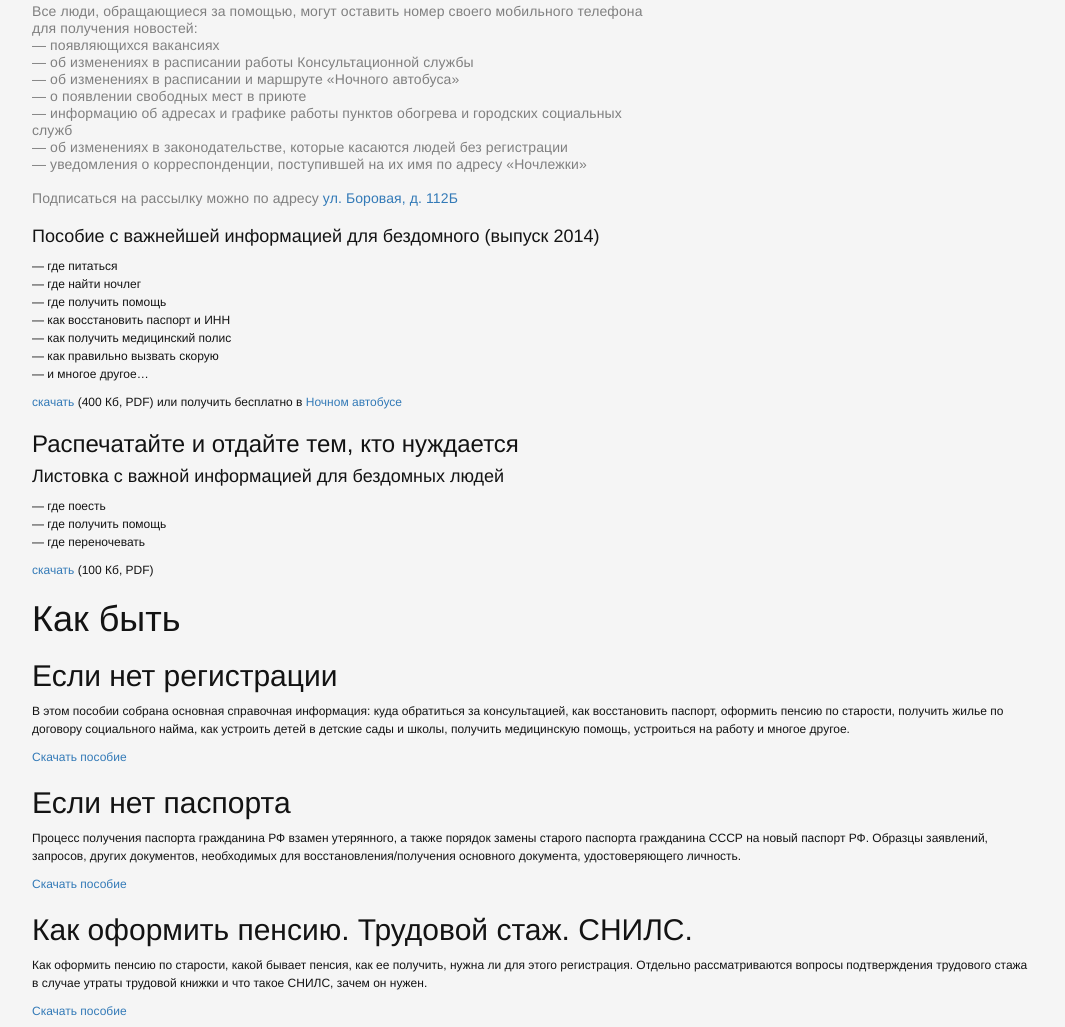
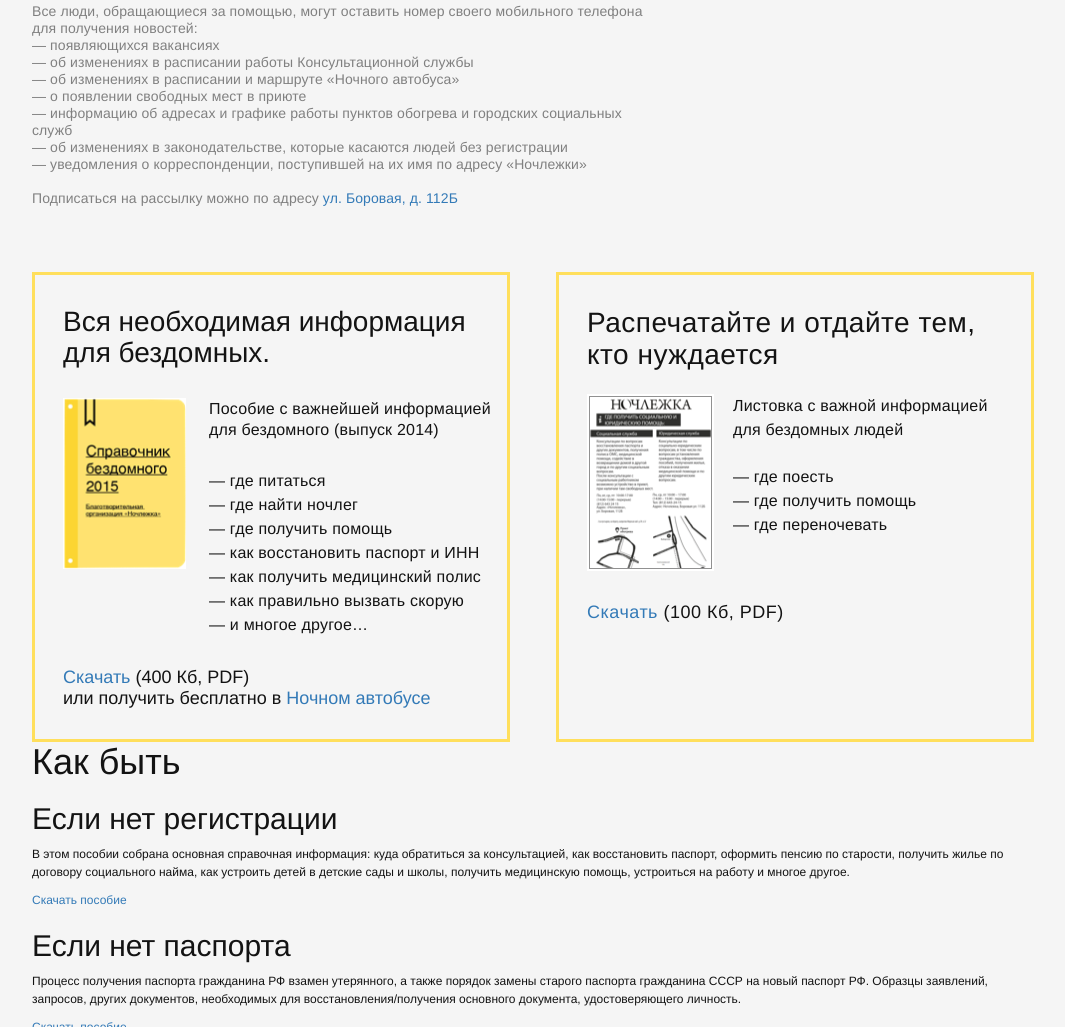
Before and after one commit to alidzen/nighsleep, a plain HTML site: page index.html in a window 1280 px wide. Shown: the part 2441-3468 px from the top of the page, without its empty margins (107-1172 px from the left). Drawn offline with nearby package versions, Linux system fonts and the light colour scheme.

Commit message:
End b-info

```diff
--- a/index.html
+++ b/index.html
@@ -264,15 +264,18 @@
             ул. Боровая, д. 112Б
           </a>
         </p>
-      </section>
-      <!-- / section sms-mail-->
+      </section><!-- / section sms-mail-->
+
 
       <section class="b-info">
-        <div>
+
+        <div class="block-1">
           <h3 class="header">
-
+            Вся необходимая информация для бездомных.
           </h3>
-          <div>
+          <div class="content">
+            <img src="img/sprav-1.png" alt="Обложка справочника бездомного
+            2015 г.">
             <h4>
               Пособие с важнейшей информацией для бездомного (выпуск 2014)
             </h4>
@@ -285,24 +288,28 @@
               — как правильно вызвать скорую<br>
               — и многое другое…
             </p>
+          </div> <!-- b-info__content -->
           <div class="footer">
             <span>
               <a href="#">
-                  скачать
+                Скачать
               </a>
-                (400 Кб, PDF) или получить бесплатно в
+              (400 Кб, PDF) <br>
+              или получить бесплатно в
               <a href="#">
                 Ночном автобусе
               </a>
             </span>
-            </div>
-          </div>
-        </div>
-        <div>
+          </div> <!-- / footer-->
+        </div> <!-- block-1 -->
+
+        <div class="block-2">
           <h3 class="header">
             Распечатайте и отдайте тем, кто нуждается
           </h3>
-          <div>
+          <div class="content">
+            <img src="img/sprav-2.png" alt="Обложка листовки с
+            важной информацией для бездомных людей">
             <h4>
               Листовка с важной информацией для бездомных людей
             </h4>
@@ -311,18 +318,18 @@
               — где получить помощь<br>
               — где переночевать
             </p>
+          </div> <!-- / content-->
           <div class="footer">
             <span>
               <a href="#">
-                  скачать
+                Скачать
               </a>
               (100 Кб, PDF)
             </span>
-            </div>
-          </div>
-        </div>
-      </section>
-      <!-- / b-info-->
+          </div> <!-- / footer -->
+        </div> <!-- / block-2 -->
+      </section><!-- / b-info-->
+
 
       <section class="b-how-to-be">
         <h1>
--- a/sass/base/_settings.scss
+++ b/sass/base/_settings.scss
@@ -10,7 +10,7 @@ $font-M: 16px;
 $font-ML: 17px; /* ссылка в features content */
 $font-L: 18px;
 $font-XL: 24px;
-$font-XL-bigger: 28px; /* h3 в b-sms-mail */
+$font-XL-bigger: 28px; /* h3 в b-sms-mail, h3 b-info  */
 $font-XXl: 36px;
 $font-XXXL: 45px; /* Главный заголовок */
 
--- /dev/null
+++ b/sass/blocks/main/_b-info.scss
@@ -0,0 +1,62 @@
+/* Задаем общие стили для блоков */
+.b-info {
+  margin-top: 65px;
+  h3 { font-size: $font-XL-bigger; }
+  h4,
+  p {
+    font-size: $font-M;
+    line-height: 21px;
+    letter-spacing: .2px;
+  }
+  p {
+    margin-top: 29px;
+    line-height: 24px;
+  }
+  [class^="block-"] {
+    float: left;
+    box-sizing: border-box;
+    width: 478px;
+    height: 470px;
+    padding: 12px 11px 18px 28px;
+    border: 3px solid $color-3;
+  }
+  .content {
+    position: relative;
+    margin-top: 29px;
+    padding-left: 146px;
+    img {
+      position: absolute;
+      left: 0;
+    }
+  }
+  .footer {
+    font-size: $font-L;
+  }
+}
+
+/* Корректировки блоков */
+.b-info {
+  .block-1 {
+    .footer {
+      margin-top: 30px;
+      line-height: 21px;
+    }
+  }
+}
+
+.b-info {
+  .block-2 {
+    margin-left: 46px;
+    h3 {
+      line-height: 32px;
+      letter-spacing: .5px;
+    }
+    h4 { line-height: 24px; }
+    p { margin-top: 23px; }
+    .content { margin-top: 23px; }
+    .footer {
+      margin-top: 66px;
+      letter-spacing: .5px;
+    }
+  }
+}
--- a/sass/style.scss
+++ b/sass/style.scss
@@ -18,3 +18,5 @@
 /* Main */
 @import "blocks/main/_b-features.scss";
 @import "blocks/main/_b-sms-mail.scss";
+@import "blocks/main/_b-info.scss";
+@import "blocks/main/_b-how-to-be.scss";
```
Also changed, not shown: css/style.css, sass/blocks/main/_b-how-to-be.scss (added). Lines whose indentation alone changed are shown as unchanged.
